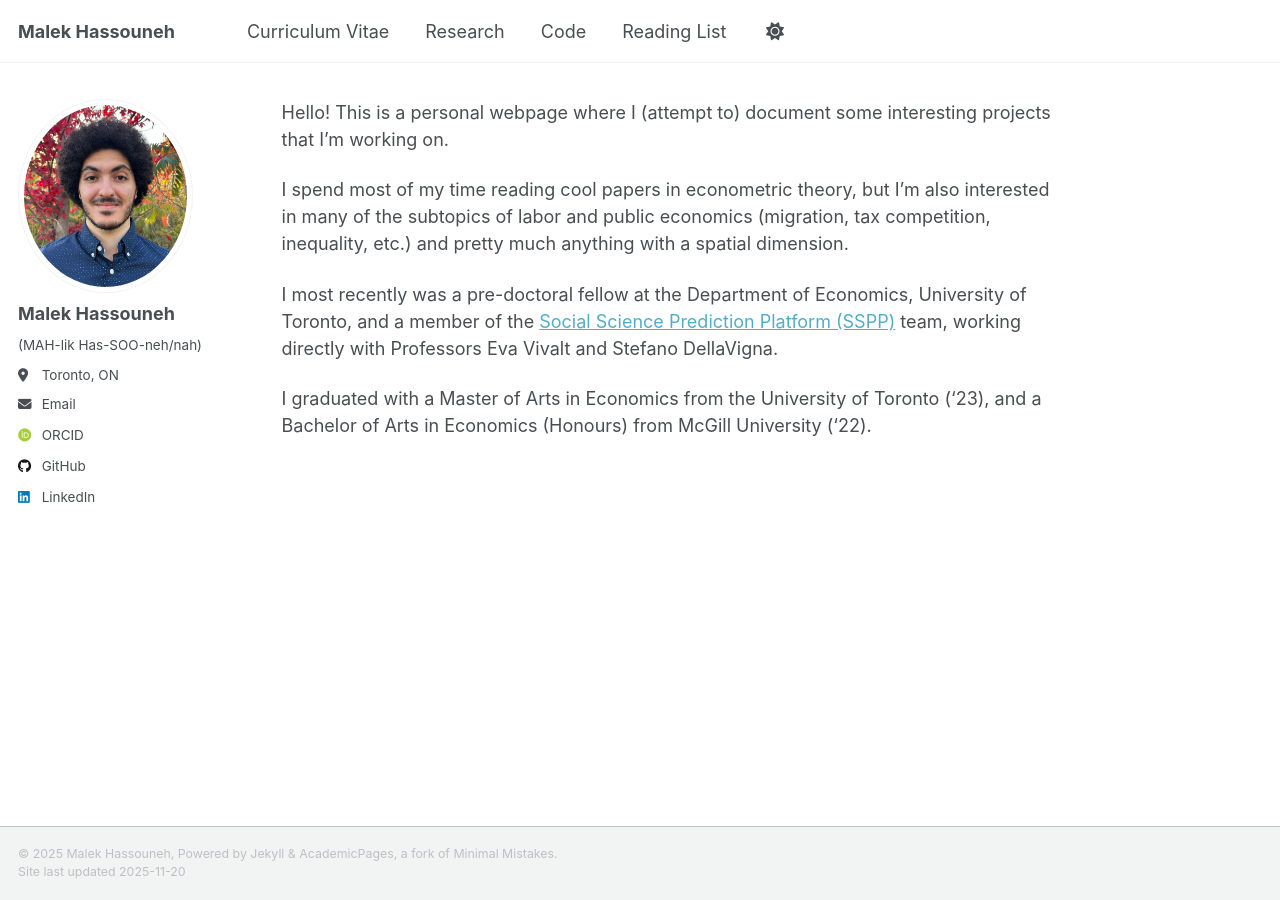
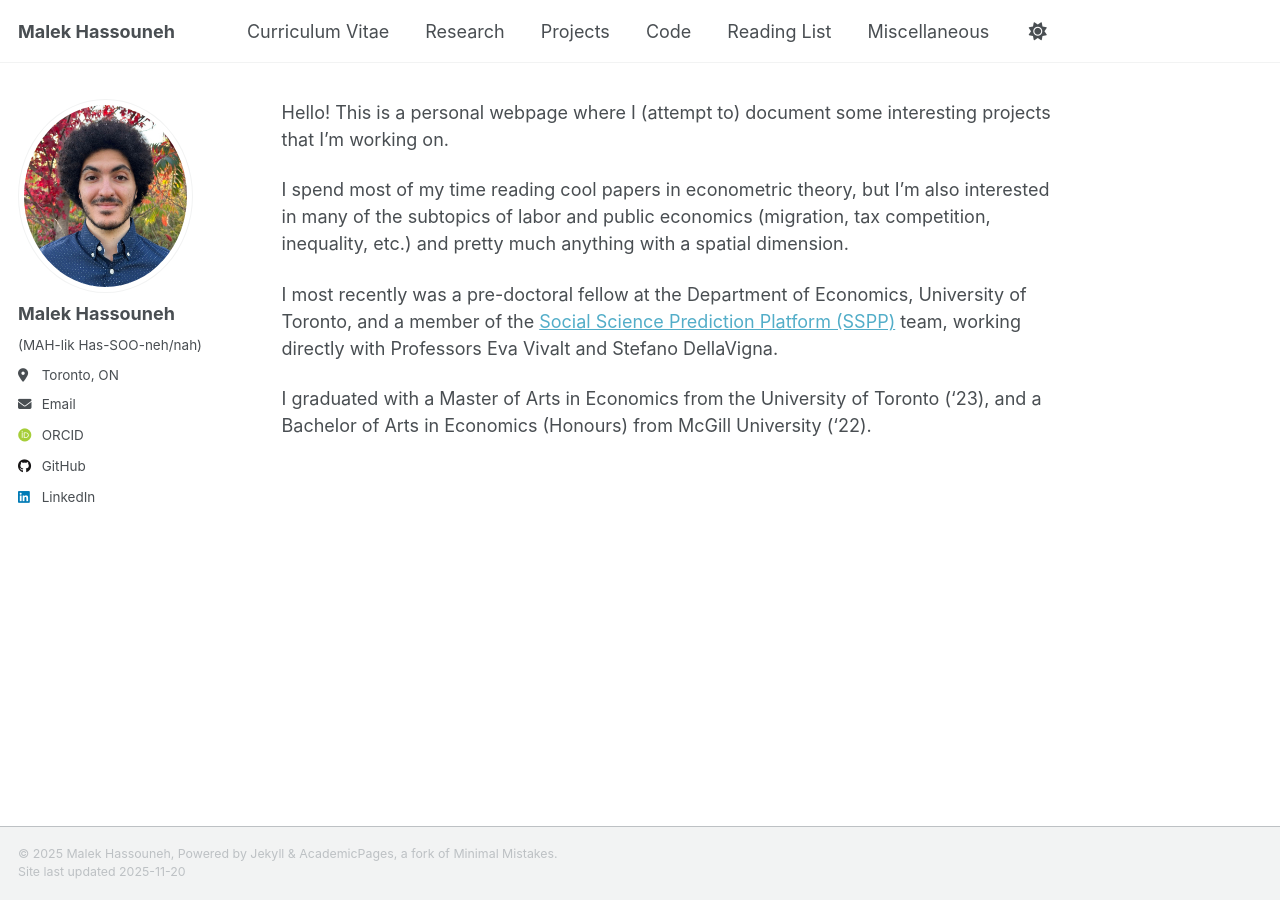
Before and after one commit to malekhassouneh/malekhassouneh.github.io, a Jekyll site: the page built from _pages/about.md, in a window 1280 px wide. Built offline with Jekyll 4.4.1, drawn with Linux system fonts in a browser that asks for light colours; some web fonts are replaced; a script that is not in the unit is left out.

Commit message:
Projects + Misc in nav

```diff
--- a/_data/navigation.yml
+++ b/_data/navigation.yml
@@ -39,8 +39,14 @@ main:
   - title: "Research"
     url: /research/
 
+  - title: "Projects"
+    url: /projects/
+
   - title: "Code"
     url: /code/
 
   - title: "Reading List"
     url: /reading-list/
+
+  - title: "Miscellaneous"
+    url: /miscellaneous/
```
